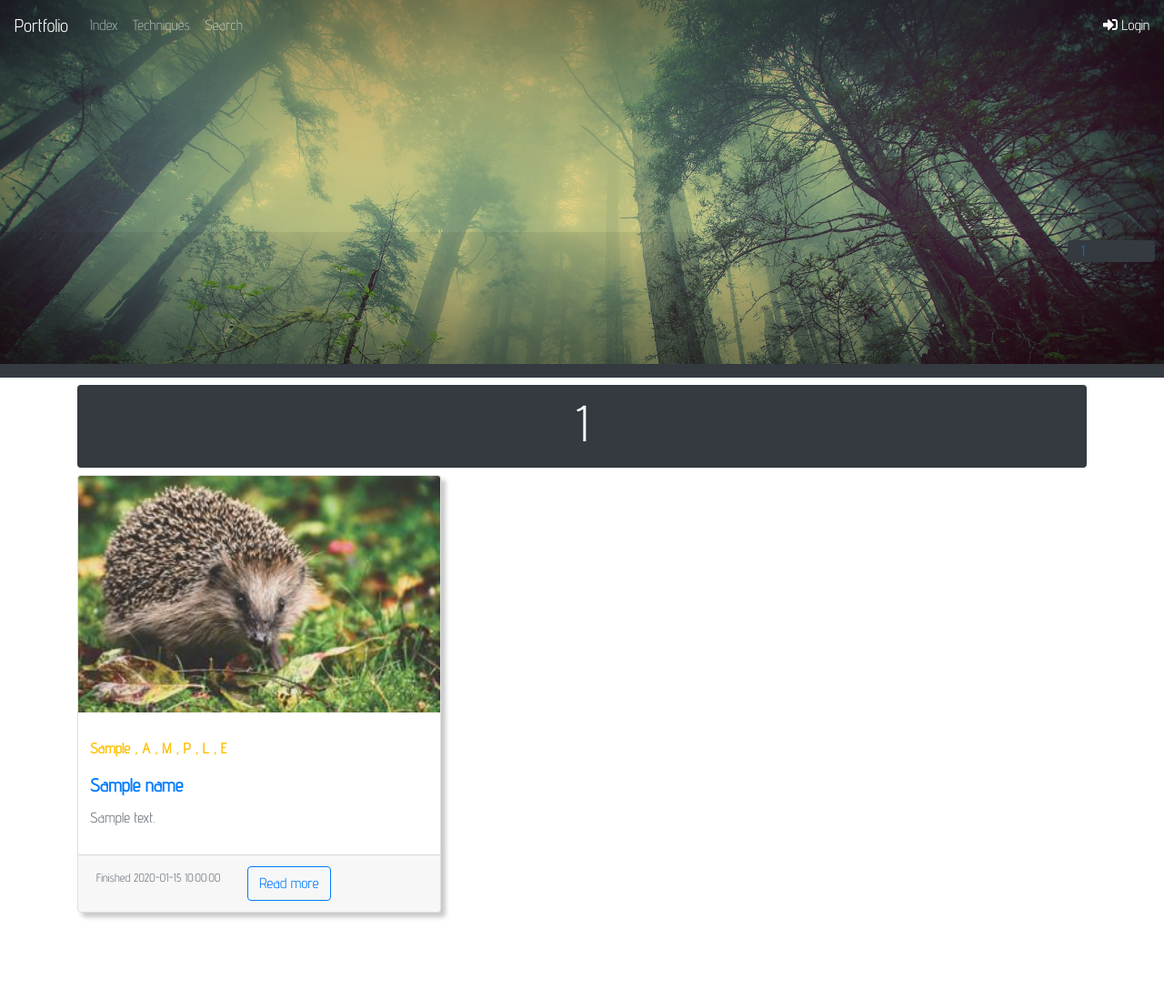
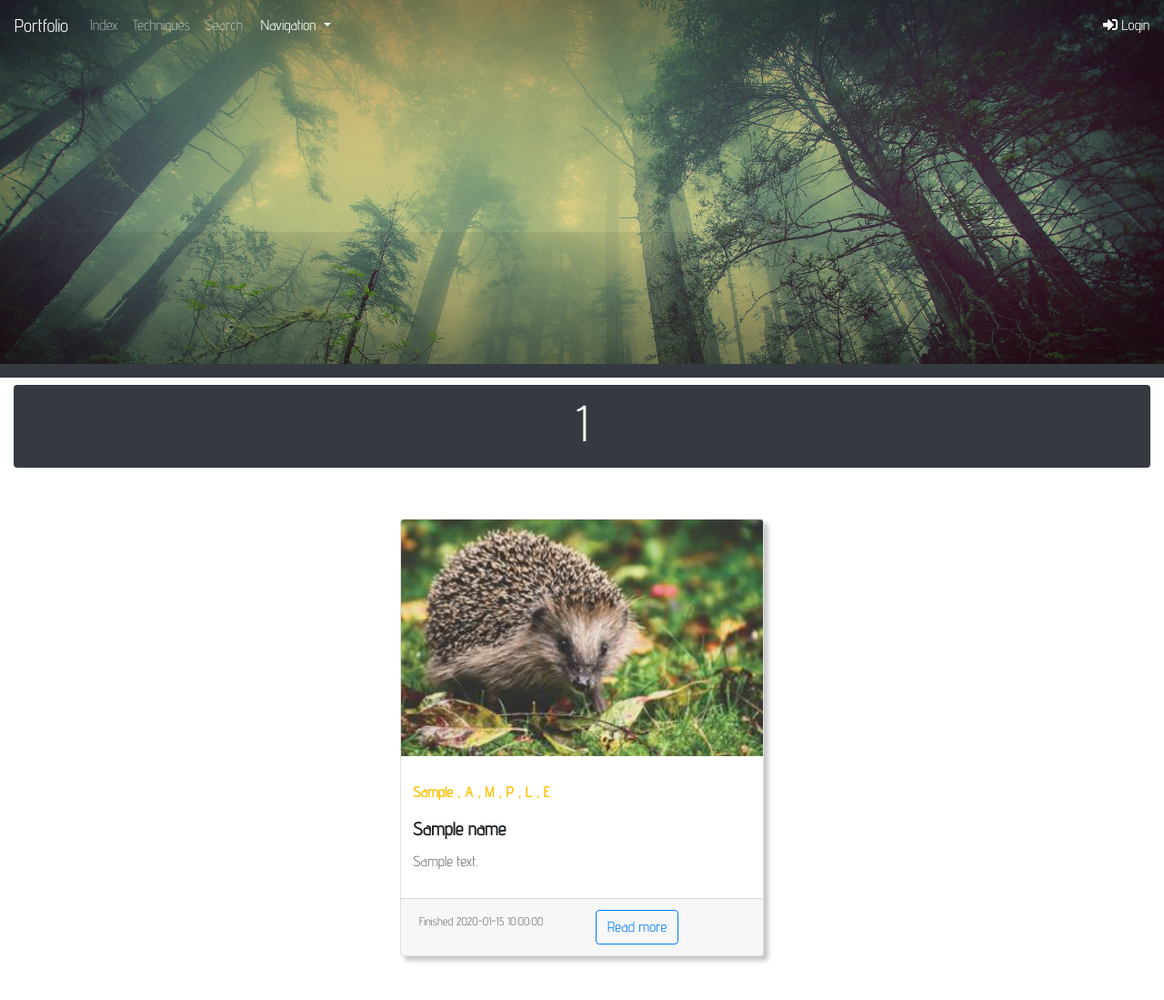
Before and after one commit to stureling/Portfolio, a Flask app: template web/templates/techniques.html in a window 1280 px wide. Shown: the whole page at 91% size. Before the commit the page ends 1010 px from the top, so only its background shows below. Run offline with Flask 2, Linux system fonts and the light colour scheme; the template is opened without the code that fills it: most values are stand-ins (such as "Sample title", 1, 10 or a date in 2020); some libraries are stand-ins or nearby versions.

Commit message:
added systemdocumentation and made minor changes to cards

```diff
--- a/web/templates/card.html
+++ b/web/templates/card.html
@@ -1,6 +1,6 @@
 {% block cards %}
-<div class="col-sm mb-5">
-    <div class="card text-left bg-white h-100 bg-shadow" style="width:25em;">
+<div class="col mx-5 my-5">
+    <div class="card text-left mx-auto bg-white h-100 bg-shadow" style="width:25em;">
         <img class="card-img-top"
 	    src="{{url_for('static', filename='images/projects/thumbnails/1_286x180.jpg')}}"
         alt="{{project['small_image']}}">
--- a/web/templates/list.html
+++ b/web/templates/list.html
@@ -75,7 +75,7 @@
 
 			<select class="selectpicker" name="order"
 				 data-live-search="true"
-				title="Sort by..." data-style="btn-outline-light text-light">
+				title="Sort order..." data-style="btn-outline-light text-light">
 	                  <option data-tokens="sort">asc</option>
 			  <option data-tokens="sort">desc</option>
 	                </select>
--- a/web/templates/techniques.html
+++ b/web/templates/techniques.html
@@ -1,26 +1,60 @@
 {% extends "main_template.html" %}
 {% block title %}Techniques{% endblock %}
 {% block body %}
-    {% include "navbar.html" %}
-    {% block navbar %}
-    {% endblock %}
+        <nav class="navbar navbar-expand-lg navbar-dark trans fixed-top">
+            <a class="navbar-brand" href="#">Portfolio
+            </a>
+            <button class="navbar-toggler" type="button" data-toggle="collapse"
+                data-target="#navbarNav" aria-controls="navbarNav"
+                aria-expanded="false" aria-label="Toggle navigation">
+
+                <span class="navbar-toggler-icon">
+                </span>
+            </button>
+            <div class="collapse navbar-collapse" id="navbarNav">
+                <ul class="navbar-nav">
+                    <li class="nav-item{% if request.path == url_for('index') %} active{% endif %}">
+                        <a class="nav-link" href="{{url_for('index')}}">Index
+                        </a>
+                    </li>
+                    <li class="nav-item{% if request.path == url_for('techniques') %} active{% endif %}">
+                        <a class="nav-link" href="{{url_for('techniques')}}">Techniques
+                        </a>
+                    </li>
+                    <li class="nav-item{% if request.path == url_for('list') %} active{% endif %}">
+                        <a class="nav-link" href="{{url_for('list')}}">Search
+                        </a>
+                    </li>
+                </ul>
+                <div class="dropdown">
+                    <button class="btn trans btn-secondary dropdown-toggle" type="button" id="dropdownMenuButton" data-toggle="dropdown" aria-haspopup="true" aria-expanded="false" style="border:0px">
+                        Navigation
+                    </button>
+                    <div class="dropdown-menu" aria-labelledby="dropdownMenuButton">
+                    {% for technique in master_list %}
+                        <a href="#{{technique[0]}}"><h3> {{technique[0]|capitalize}}</h3></a>
+                    {% endfor %}
+                    </div>
+                </div>
+	            <div class="navbar-text ml-auto text-white">
+	                <a href="{{url_for('login')}}"><i class="fas fa-sign-in-alt"></i> Login</a>
+	            </div>
+            </div>
+        </nav>
     {% include "div_image.html" %}
     {% block div_image  %}
     {% endblock %}
     </div>
     <div class="container mw-100 bg-dark" style="height: 15px;">
     </div>
-    <div class="container bg-dark text-white rounded" style ="position:fixed;right:10px;width:96px;top:33%">
-        {% for technique in master_list %}
-        <a href="#{{technique[0]}}"> {{technique[0]}}<br>
-        {% endfor %}
-    </div>
     {% for e in master_list %}
-    <div id="{{e[0]}}" class="container">
+    <div id="{{e[0]}}" class="container mw-100">
         <div class="jumbotron p-2 text-white text-center my-2 rounded bg-dark" >
             <h1 class="display-4"> {{e[0]|capitalize}}</h1>
         </div>
-        <div class="row justify-content-start">
+    </div>
+    <div class="container mw-100">
+        <div class="row mx-auto">
             {%for project in e[1] %}
             {% include "card.html" %}
             {% block card %}
```
Also changed, not shown: 1 other file.
